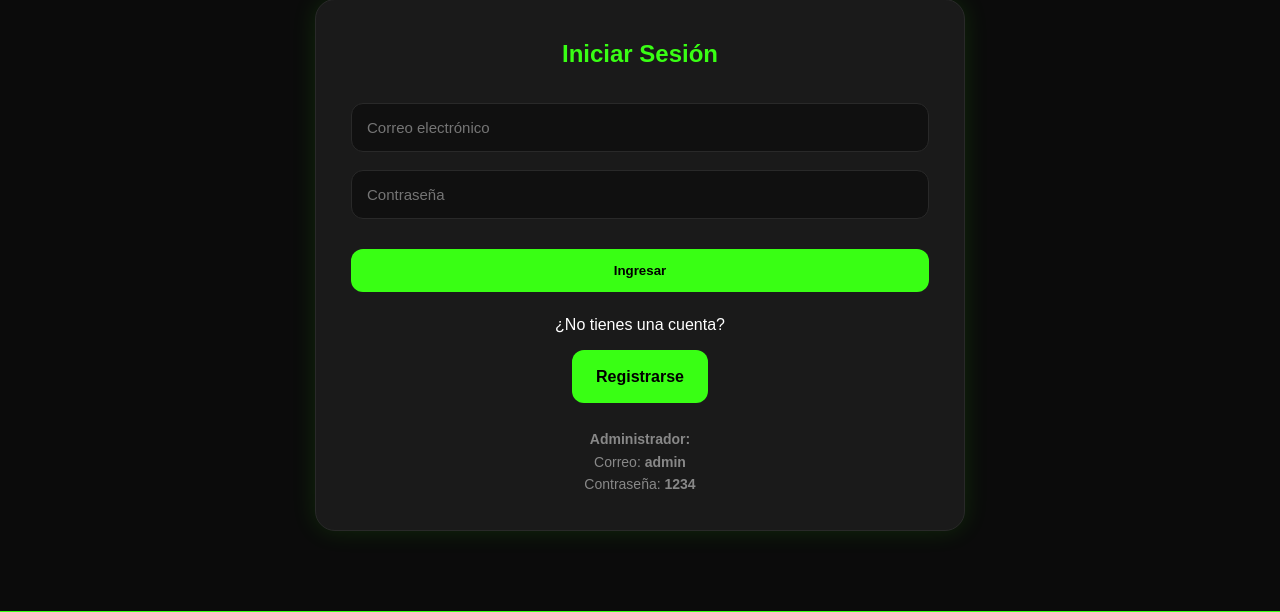
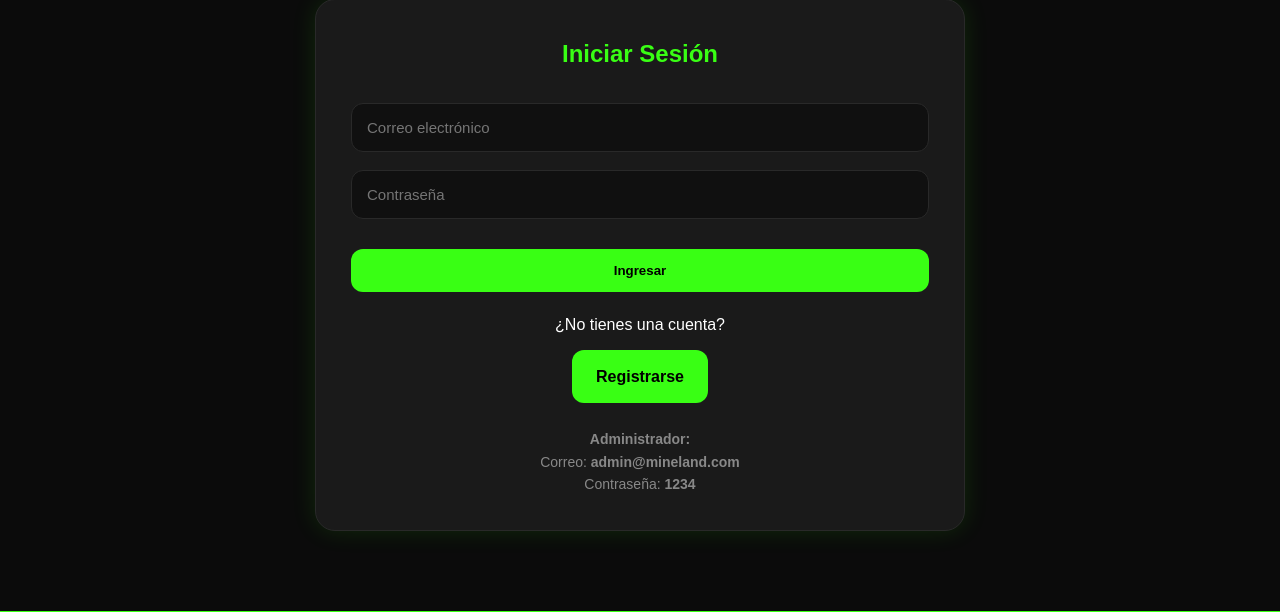
Before and after one commit to TheDark-15/Proyecto_MineLand, a Flask app: page /login in a window 1280 px wide. Shown: the part 311-923 px from the top of the page. Run offline with Flask 3, Linux system fonts and the light colour scheme.

Commit message:
Update login.html

```diff
--- a/templates/login.html
+++ b/templates/login.html
@@ -56,7 +56,7 @@
 
         <p>
             <strong>Administrador:</strong><br>
-            Correo: <b>admin</b><br>
+            Correo: <b>admin@mineland.com</b><br>
             Contraseña: <b>1234</b>
         </p>
 
```
